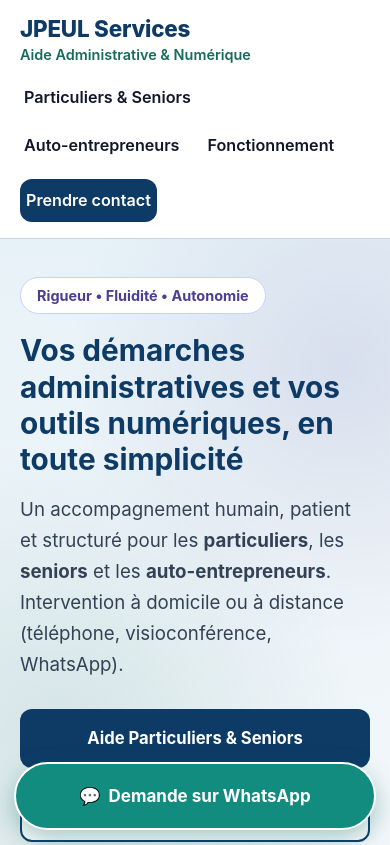
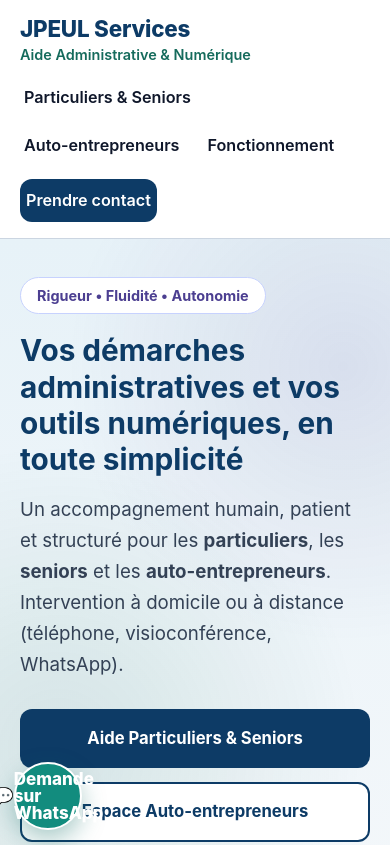
Before and after one commit to jpeul28-wq/jpeulservice-fr, a plain HTML site: page index.html in a window 390 px wide. Shown: the top 845 px of the page. Drawn offline with Linux system fonts and the light colour scheme.

Commit message:
Update index.html

```diff
--- a/index.html
+++ b/index.html
@@ -220,23 +220,23 @@
       }
     }
 
-  .whatsapp-float {
+.whatsapp-float {
   position: fixed;
   left: 18px;
   bottom: 22px;
-  min-width: 64px;
+  width: 64px;
   height: 64px;
-  padding: 0 18px;
-  border-radius: 999px;
+  padding: 0;
+  border-radius: 50%;
   z-index: 900;
   display: inline-flex;
   align-items: center;
   justify-content: center;
-  gap: 8px;
   background-color: var(--whatsapp-green);
   color: #ffffff !important;
   font-size: 0.95rem;
-  font-weight: 700;
+  font-weight: 800;
+  line-height: 1;
   text-decoration: none !important;
   border: 2px solid #ffffff;
   box-shadow: 0 10px 24px rgba(11, 107, 96, 0.35);
@@ -254,9 +254,10 @@
   .whatsapp-float {
     left: 14px;
     bottom: 18px;
-    min-width: 68px;
+    width: 68px;
     height: 68px;
-    padding: 0 18px;
+    padding: 0;
+    border-radius: 50%;
     font-size: 1rem;
   }
 }
```
